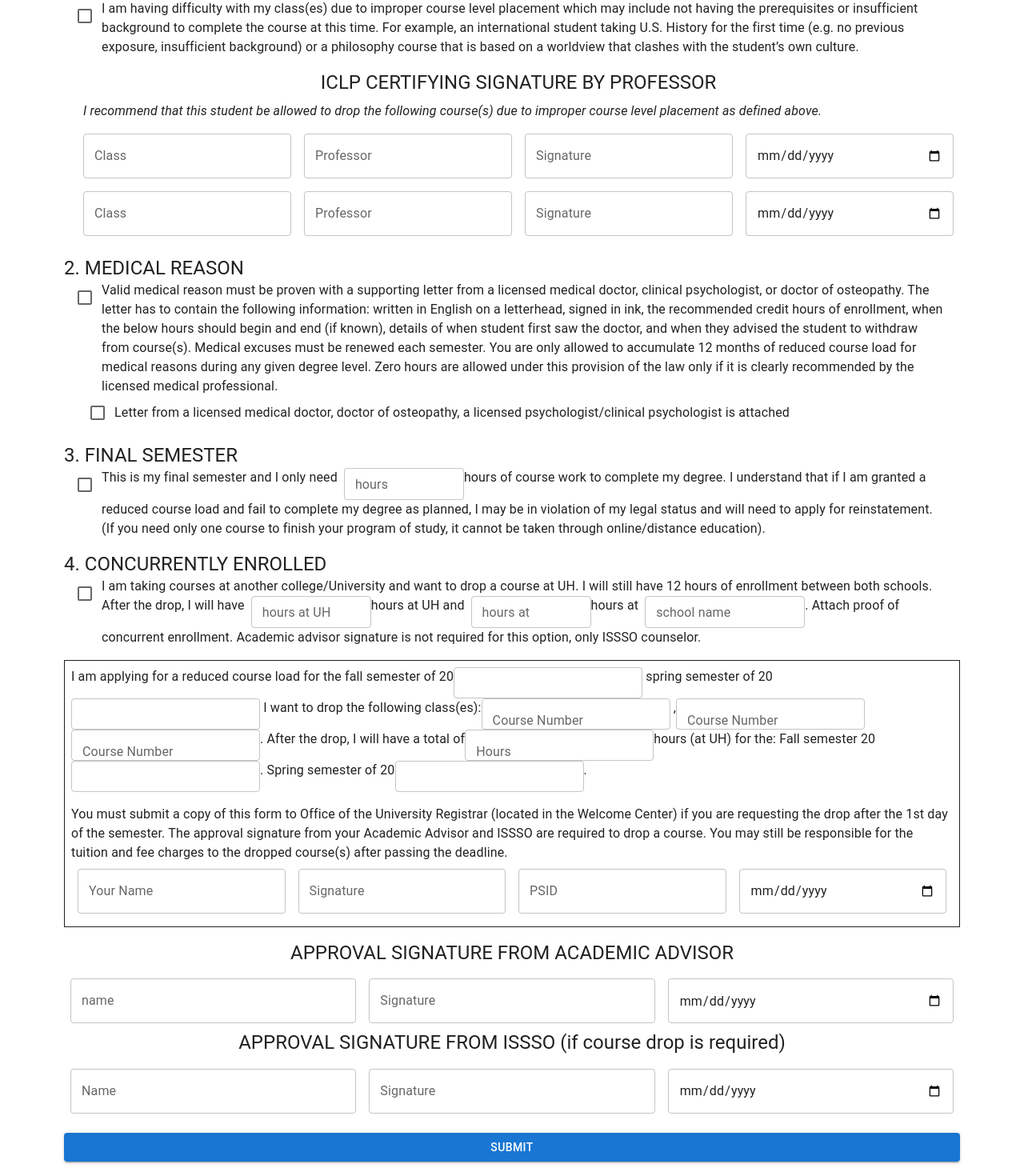
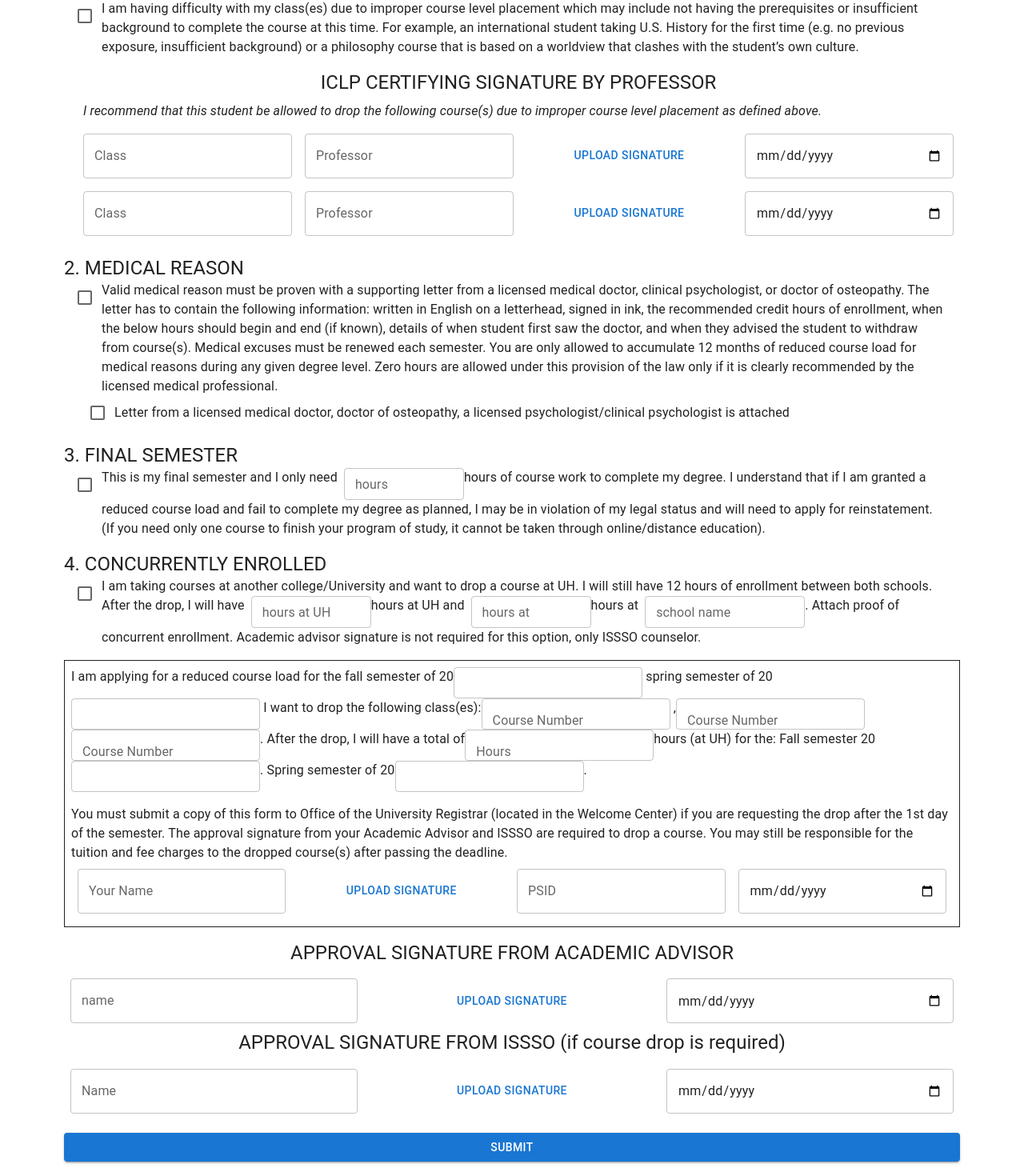
Before and after one commit to David-Gaspar-H/cosc4353-flin-flon, a React (Vite) app in the folder frontend/: page /reduce in a window 1280 px wide. Shown: the part 658-2128 px from the top of the page at 80% size. Built offline with nearby package versions, Linux system fonts and the light colour scheme.

Commit message:
signature canvas added

```diff
--- a/frontend/package.json
+++ b/frontend/package.json
@@ -19,6 +19,7 @@
     "react": "^19.0.0",
     "react-dom": "^19.0.0",
     "react-router-dom": "^7.1.5",
+    "react-signature-canvas": "^1.1.0-alpha.1",
     "tailwindcss": "^4.0.7"
   },
   "devDependencies": {
--- a/frontend/src/App.jsx
+++ b/frontend/src/App.jsx
@@ -6,6 +6,7 @@ import Register from "./components/Register.jsx";
 import HomePage from "./components/HomePage.jsx";
 import AuthCallback from './components/AuthCallback';
 import ReduceCourseLoadForm from "./components/ReduceCourseLoadForm.jsx";
+import Signature from "./components/Signature.jsx";
 
 function App() {
 	return (
@@ -27,6 +28,9 @@ function App() {
 					<Route path="/reduce" element={<ReduceCourseLoadForm />} />
 				</Routes>
 				<Routes>
+					<Route path="/signature" element={<Signature />} />
+				</Routes>
+				<Routes>
 					<Route path="/auth/callback" element={<AuthCallback />} />
 				</Routes>
 
--- a/frontend/src/components/ReduceCourseLoadForm.jsx
+++ b/frontend/src/components/ReduceCourseLoadForm.jsx
@@ -5,7 +5,7 @@ import {
     Button,
     Paper,
     Typography,
-    Grid2, Link, Checkbox, FormControlLabel,
+    Grid2, Link, Checkbox, FormControlLabel, Dialog, DialogTitle, DialogContent, DialogActions,
 } from "@mui/material";
 import CallIcon from '@mui/icons-material/Call';
 import EmailIcon from '@mui/icons-material/Email';
@@ -13,10 +13,20 @@ import PublicIcon from '@mui/icons-material/Public';
 import api from "../services/api";
 import {useNavigate} from "react-router-dom";
 import Box from "@mui/material/Box";
+import Signature from "./Signature.jsx";
 
 
 const ReduceCourseLoadForm = () => {
+    const [open, setOpen] = useState(false);
+    // Function to open the dialog
+    const handleOpen = () => {
+        setOpen(true);
+    };
 
+    // Function to close the dialog
+    const handleClose = () => {
+        setOpen(false);
+    };
     const handleInputChange = () => {
 
     };
@@ -115,15 +125,21 @@ const ReduceCourseLoadForm = () => {
                                     onChange={handleInputChange}
                                     fullWidth
                                 />
-                                <TextField
-                                    label="Signature"
-                                    variant="outlined"
-                                    margin="normal"
-                                    name="signature"
-                                    // value={}
-                                    onChange={handleInputChange}
-                                    fullWidth
-                                />
+                                <Button variant="text" onClick={handleOpen} fullWidth>
+                                    Upload Signature
+                                </Button>
+                                {/* Signature Component */}
+                                <Dialog open={open} onClose={handleClose}>
+                                    <DialogTitle>Signature</DialogTitle>
+                                    <DialogContent>
+                                        <Signature></Signature>
+                                    </DialogContent>
+                                    <DialogActions>
+                                        <Button onClick={handleClose} color="primary">
+                                            Close
+                                        </Button>
+                                    </DialogActions>
+                                </Dialog>
                                 <TextField
                                     // label="Date"
                                     variant="outlined"
@@ -166,15 +182,21 @@ const ReduceCourseLoadForm = () => {
                                     onChange={handleInputChange}
                                     fullWidth
                                 />
-                                <TextField
-                                    label="Signature"
-                                    variant="outlined"
-                                    margin="normal"
-                                    name="signature"
-                                    // value={}
-                                    onChange={handleInputChange}
-                                    fullWidth
-                                />
+                                <Button variant="text" onClick={handleOpen} fullWidth>
+                                    Upload Signature
+                                </Button>
+                                {/* Signature Component */}
+                                <Dialog open={open} onClose={handleClose}>
+                                    <DialogTitle>Signature</DialogTitle>
+                                    <DialogContent>
+                                        <Signature></Signature>
+                                    </DialogContent>
+                                    <DialogActions>
+                                        <Button onClick={handleClose} color="primary">
+                                            Close
+                                        </Button>
+                                    </DialogActions>
+                                </Dialog>
                                 <TextField
                                     // label="Date"
                                     variant="outlined"
@@ -431,15 +453,21 @@ const ReduceCourseLoadForm = () => {
                                         onChange={handleInputChange}
                                         fullWidth
                                     />
-                                    <TextField
-                                        label="Signature"
-                                        variant="outlined"
-                                        margin="normal"
-                                        name="signature"
-                                        // value={}
-                                        onChange={handleInputChange}
-                                        fullWidth
-                                    />
+                                    <Button variant="text" onClick={handleOpen} fullWidth>
+                                    Upload Signature
+                                </Button>
+                                {/* Signature Component */}
+                                <Dialog open={open} onClose={handleClose}>
+                                    <DialogTitle>Signature</DialogTitle>
+                                    <DialogContent>
+                                        <Signature></Signature>
+                                    </DialogContent>
+                                    <DialogActions>
+                                        <Button onClick={handleClose} color="primary">
+                                            Close
+                                        </Button>
+                                    </DialogActions>
+                                </Dialog>
                                     <TextField
                                         label="PSID"
                                         variant="outlined"
@@ -489,15 +517,21 @@ const ReduceCourseLoadForm = () => {
                                     onChange={handleInputChange}
                                     fullWidth
                                 />
-                                <TextField
-                                    label="Signature"
-                                    variant="outlined"
-                                    margin="normal"
-                                    name="signature"
-                                    // value={}
-                                    onChange={handleInputChange}
-                                    fullWidth
-                                />
+                                <Button variant="text" onClick={handleOpen} fullWidth>
+                                    Upload Signature
+                                </Button>
+                                {/* Signature Component */}
+                                <Dialog open={open} onClose={handleClose}>
+                                    <DialogTitle>Signature</DialogTitle>
+                                    <DialogContent>
+                                        <Signature></Signature>
+                                    </DialogContent>
+                                    <DialogActions>
+                                        <Button onClick={handleClose} color="primary">
+                                            Close
+                                        </Button>
+                                    </DialogActions>
+                                </Dialog>
                                 <TextField
                                     // label="Date"
                                     variant="outlined"
@@ -533,14 +567,21 @@ const ReduceCourseLoadForm = () => {
                                     onChange={handleInputChange}
                                     fullWidth
                                 />
-                                <TextField
-                                    label="Signature"
-                                    variant="outlined"
-                                    margin="normal"
-                                    name="signature"
-                                    onChange={handleInputChange}
-                                    fullWidth
-                                />
+                                <Button variant="text" onClick={handleOpen} fullWidth>
+                                    Upload Signature
+                                </Button>
+                                {/* Signature Component */}
+                                <Dialog open={open} onClose={handleClose}>
+                                    <DialogTitle>Signature</DialogTitle>
+                                    <DialogContent>
+                                        <Signature></Signature>
+                                    </DialogContent>
+                                    <DialogActions>
+                                        <Button onClick={handleClose} color="primary">
+                                            Close
+                                        </Button>
+                                    </DialogActions>
+                                </Dialog>
                                 <TextField
                                     // label="Date"
                                     variant="outlined"
--- /dev/null
+++ b/frontend/src/components/Signature.jsx
@@ -0,0 +1,54 @@
+import React, {useRef} from 'react';
+import SignatureCanvas from 'react-signature-canvas';
+import {Button, Paper} from "@mui/material";
+import Stack from "@mui/material/Stack";
+
+const Signature = () => {
+    const signatureCanvasRef = useRef(null);
+
+    const clearSignature = () => {
+        signatureCanvasRef.current.clear();
+    };
+
+    const saveSignature = () => {
+        const signatureImage = signatureCanvasRef.current.toDataURL();
+        console.log('Signature Image:', signatureImage);
+        // You can further process or store the signatureImage (e.g., send it to a server)
+    };
+
+    return (
+        <Paper sx={{
+            width: "580px",
+            padding: 2,
+            display: "flex",
+            flexDirection: "column",
+            justifyContent: "center",
+            alignItems: "center",
+            height: "auto",
+        }}>
+            <SignatureCanvas
+                ref={signatureCanvasRef}
+                penColor="black"
+                canvasProps={{
+                    width: 500,
+                    height: 200,
+                    className: 'signature-canvas',
+                    style: {
+                        border: '2px solid black',
+                        marginBottom: 20,
+                    },
+                }}
+            />
+            <Stack spacing={2} direction="row">
+                <Button variant="contained" color="primary" onClick={clearSignature}>
+                    Clear Signature
+                </Button>
+                <Button variant="contained" color="secondary" onClick={saveSignature}>
+                    Save Signature
+                </Button>
+            </Stack>
+        </Paper>
+    );
+};
+
+export default Signature;
```
Also changed, not shown: 1 other file (tests, documents, lock files or other folders).
